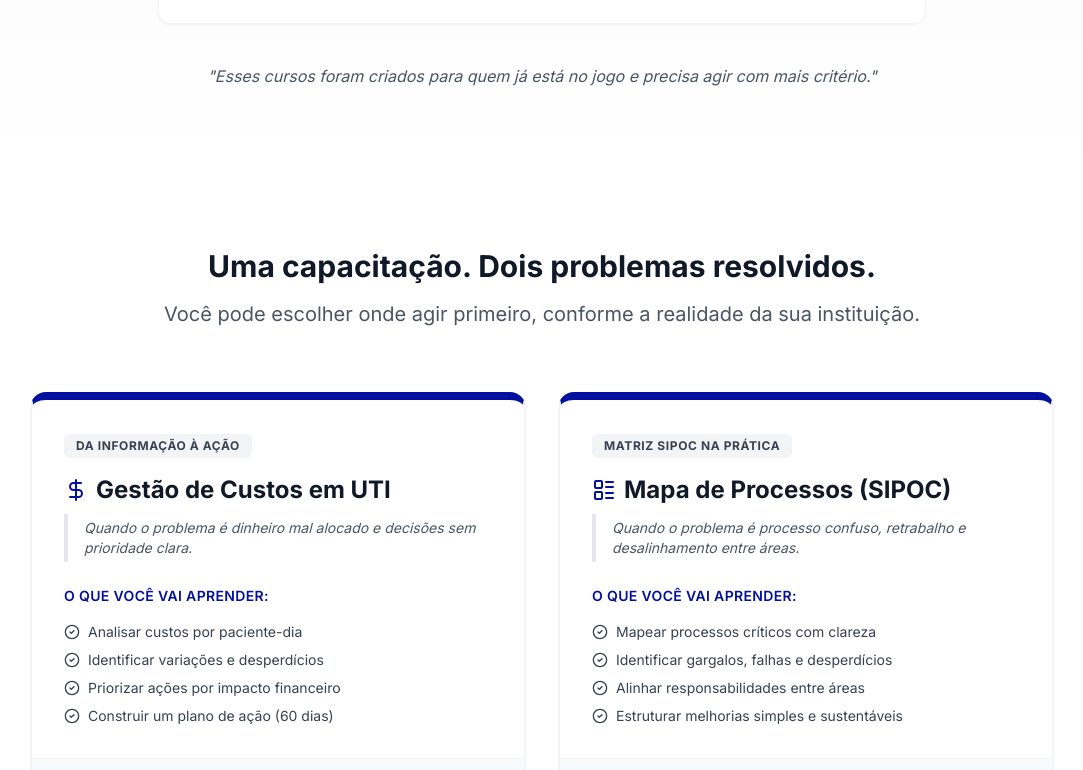
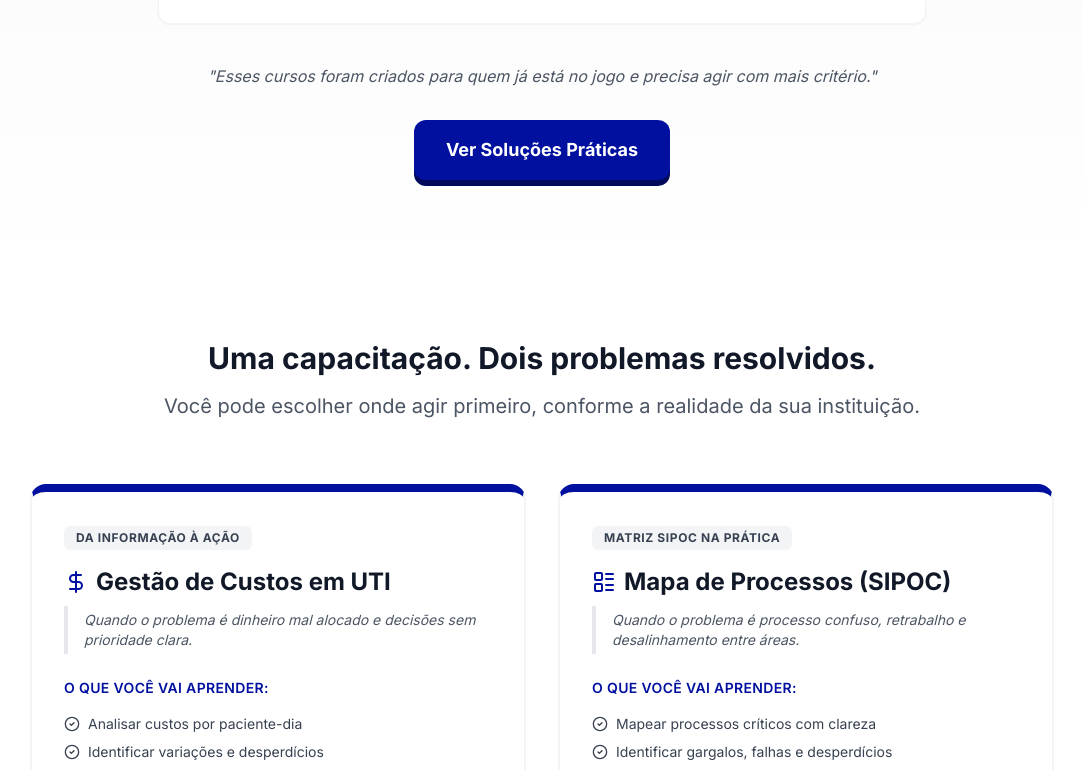
Before and after one commit to VoaNegocio/8sr-gestao, a React (Vite) app: page / in a window 1280 px wide. Shown: the part 1300-2070 px from the top of the page, without its empty margins (98-1181 px from the left). Built offline with nearby package versions, Linux system fonts and the light colour scheme.

Commit message:
ajustes de ux

```diff
--- a/src/components/ProblemSection.jsx
+++ b/src/components/ProblemSection.jsx
@@ -1,4 +1,5 @@
 import { AlertTriangle, TrendingDown, RefreshCcw } from 'lucide-react';
+
 
 const ProblemSection = () => {
     return (
@@ -46,9 +47,21 @@ const ProblemSection = () => {
                         </div>
                     </div>
 
-                    <p className="text-center text-gray-600 mt-10 italic">
+                    <p className="text-center text-gray-600 mt-10 mb-8 italic">
                         "Esses cursos foram criados para quem já está no jogo e precisa agir com mais critério."
                     </p>
+
+                    <div className="text-center">
+                        <a
+                            href="#oferta"
+                            className="group relative inline-flex items-center justify-center px-8 py-4 text-lg font-bold text-white transition-all bg-brand-blue rounded-xl shadow-[0_6px_0_0_#00095c] hover:shadow-[0_3px_0_0_#00095c] hover:translate-y-[3px] active:shadow-none active:translate-y-[6px] overflow-hidden"
+                        >
+                            <span className="relative z-10 flex items-center gap-2">
+                                Ver Soluções Práticas
+                            </span>
+                            <div className="absolute inset-0 bg-gradient-to-r from-transparent via-white/20 to-transparent -translate-x-full animate-shimmer z-0"></div>
+                        </a>
+                    </div>
 
                 </div>
             </div>
```
